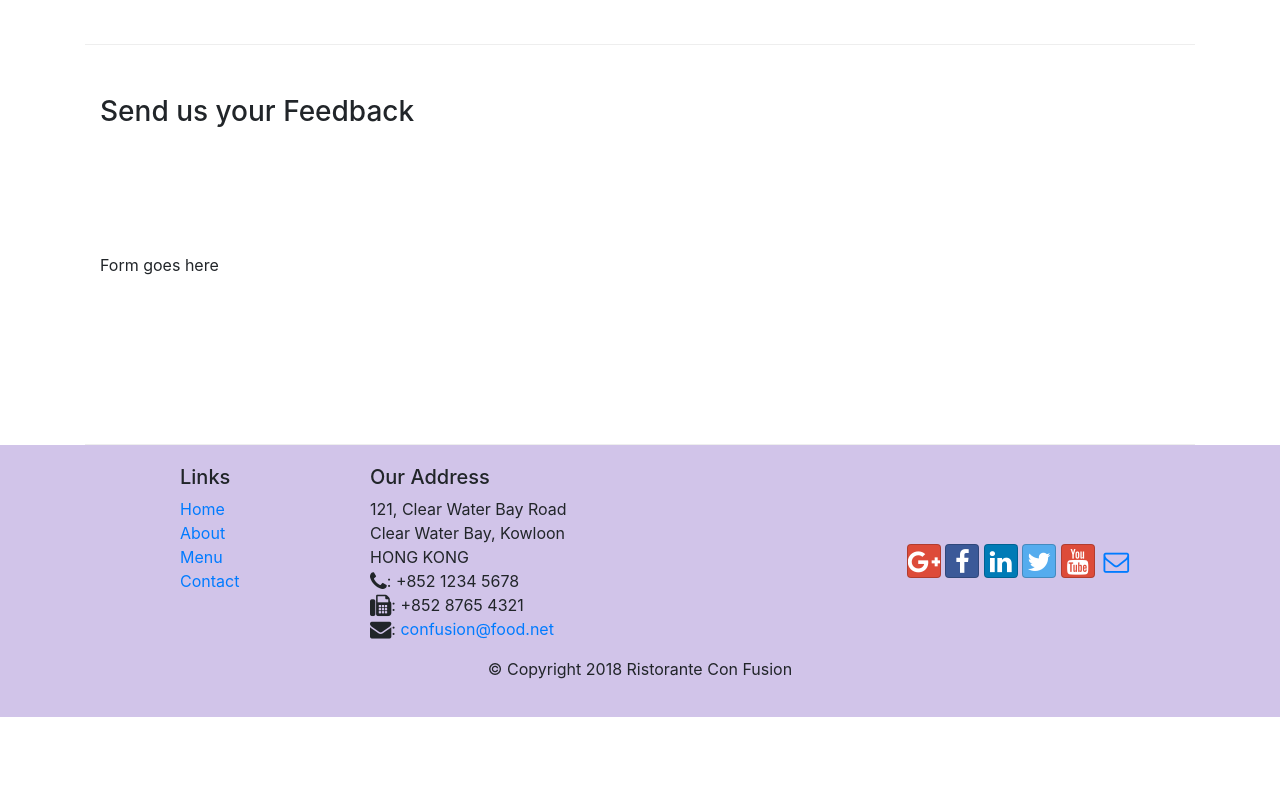
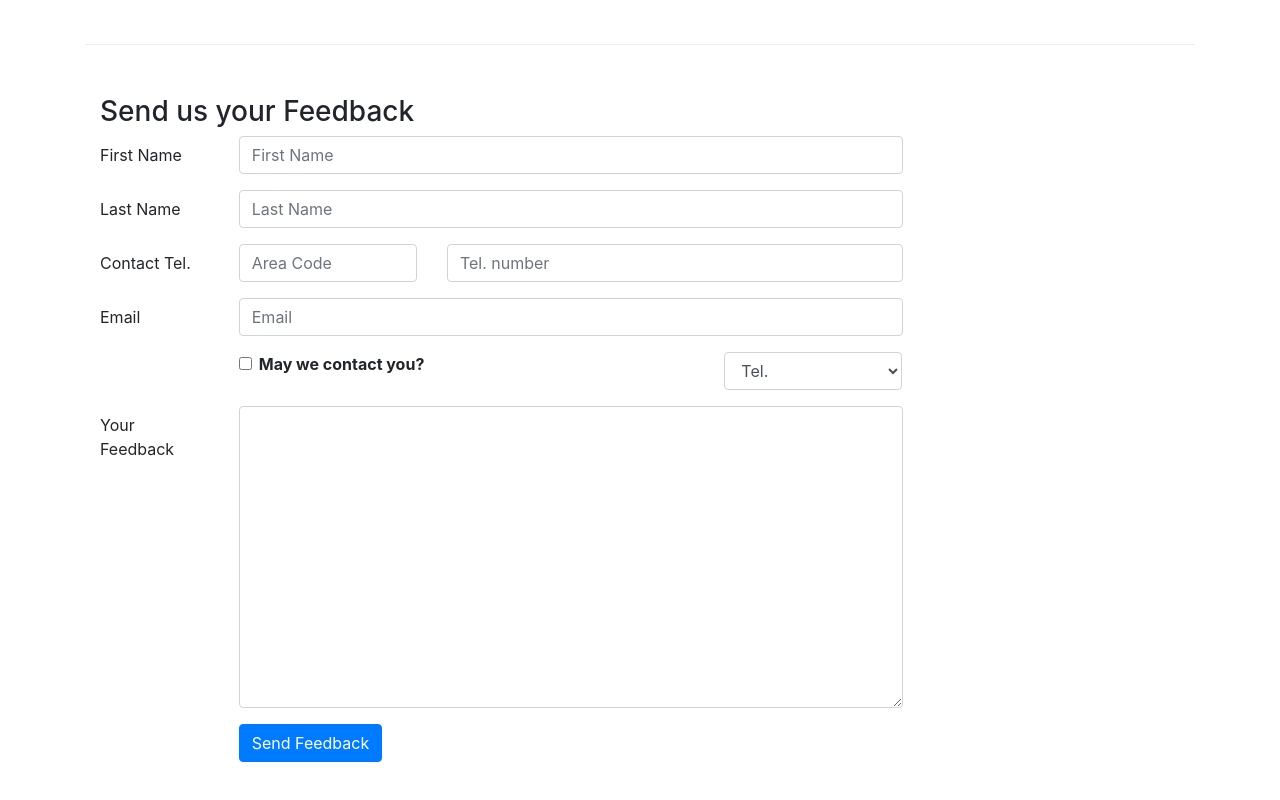
Before and after one commit to VortexH/coursera-fullstack-web-course, a website: page contactus.html in a window 1280 px wide. Shown: the part 820-1620 px from the top of the page. Before the commit the page ends 1537 px from the top, so only its background shows below. Drawn offline with nearby package versions, Linux system fonts and the light colour scheme.

Commit message:
Added a form to gather feedback

```diff
--- a/contactus.html
+++ b/contactus.html
@@ -92,7 +92,78 @@
               <h3>Send us your Feedback</h3>
            </div>
             <div class="col-12 col-md-9">
-                Form goes here
+                <form>
+                    <div class='form-group row'>
+                        <label for='firstname' class='col-md-2 col-form-label'>First Name</label>
+                        <div class='col-md-10'>
+                            <input type='text' class='form-control' id='firstname' name='firstname' placeholder='First Name'>
+                        </div>
+                    </div>
+
+                    <div class='form-group row'>
+                        <label for='lastname' class='col-md-2 col-form-label'>
+                            Last Name
+                        </label>
+                        <div class='col-md-10'>
+                            <input type='text' class='form-control' id='lastname' name='lastname' placeholder='Last Name'>
+                        </div>
+                    </div>
+
+                    <div class='form-group row'>
+                        <label for='telnum' class='col-12 col-md-2 col-form-label'>
+                            Contact Tel.
+                        </label>
+                        <div class='col-5 col-md-3'>
+                            <input type="tel" class='form-control' id='areacode' name='areacode' placeholder='Area Code'>
+                        </div>
+                        <div class='col-7 col-md-7'>
+                            <input type='tel' class='form-control' id='telnum' name='telnum' placeholder='Tel. number'>
+                        </div>
+                    </div>
+
+                    <div class='form-group row'>
+                        <label for='emailid' class='col-md-2 col-form-label'>
+                            Email
+                        </label>
+
+                        <div class='col-md-10'>
+                            <input type='email' class='form-control' id='emailid' name='emailid' placeholder='Email'>
+                        </div>
+                    </div>
+
+                    <div class='form-group row'>
+                        <div class='col-md-6 offset-md-2'>
+                            <div class='form-check'>
+                                <input type='checkbox' class='form-check-input' name='approve' id='approve' value=''>
+                                <label class='form-check-label' for='approve'>
+                                    <strong>May we contact you?</strong>
+                                </label>
+                            </div>
+                        </div>
+
+                        <div class='col-md-3 offset-md-1'>
+                            <select class='form-control'>
+                                <option>Tel.</option>
+                                <option>Email</option>
+                            </select>
+                        </div>
+                    </div>
+
+                    <div class='form-group row'>
+                        <label for='feedback' class='col-md-2 col-form-label'>
+                            Your Feedback
+                        </label>
+                        <div class='col-md-10'>
+                            <textarea class='form-control' id='feedback' name='feedback' rows=12></textarea>
+                        </div>
+                    </div>
+
+                    <div class='form-group row'>
+                        <div class='offset-md-2 col-md-10'>
+                            <button type='submit' class='btn btn-primary'>Send Feedback</button>
+                        </div>
+                    </div>
+                </form>
             </div>
              <div class="col-12 col-md">
             </div>
```
